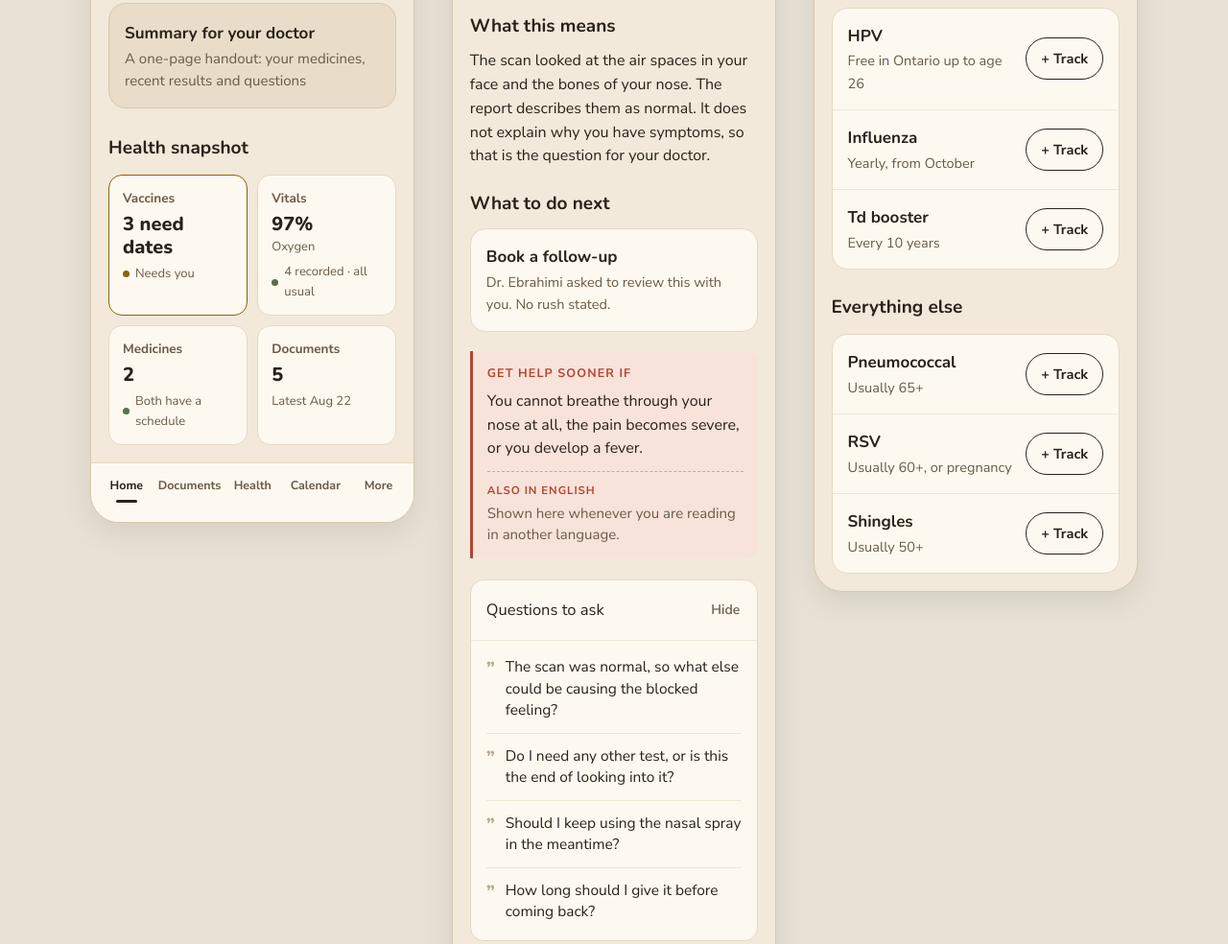
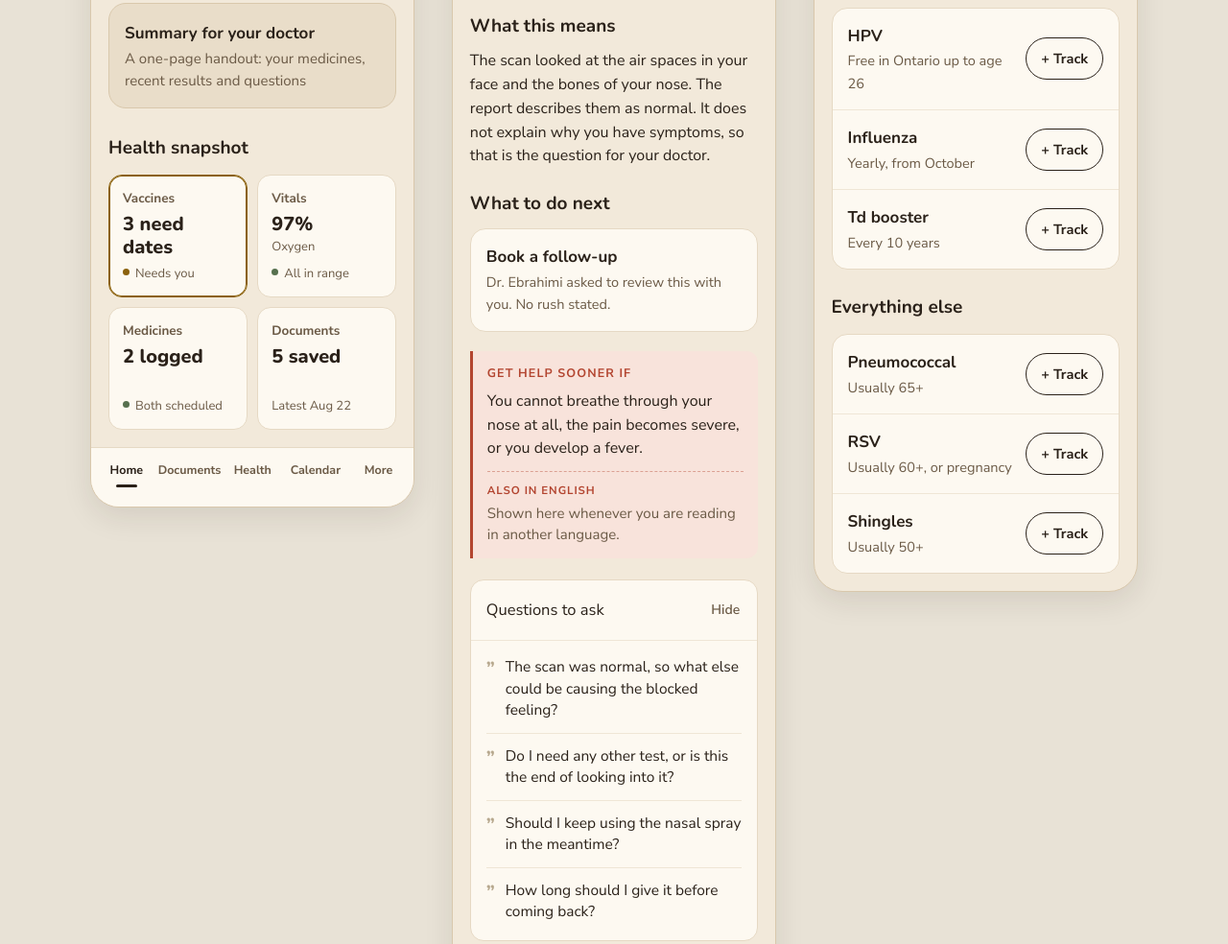
Before and after one commit to syxxn2sly/elucra, a plain HTML site: page docs/redesign-mockup.html in a window 1280 px wide. Shown: the part 1586-2570 px from the top of the page at 96% size. Drawn offline with nearby package versions, Linux system fonts and the light colour scheme.

Commit message:
Align the snapshot tiles to the pixel
The numbers looked wrong because nothing lined up across the four. Three
separate causes, all invisible until measured: the value block had no
fixed height, so "3 need dates" wrapping pushed its status line 20px
below the tile beside it; the status dot was centred against a wrapped
block instead of sitting with the first line; and the attention tile's
1.5px border shifted its contents half a pixel down from its neighbours'
1px.

The value is now always two lines tall whether it needs them or not, the
status starts at a fixed offset rather than being pinned to the bottom,
the dot aligns to the first line, and the attention state uses an inset
ring so the border width never changes. Status lines are short enough not
to wrap, which is what made the rows different heights.

Label at 14, value at 40, status at 93, height 128 — identical in all
four, verified rather than eyeballed.

```diff
--- a/docs/redesign-mockup.html
+++ b/docs/redesign-mockup.html
@@ -251,21 +251,36 @@
   }
 
   .snapgrid { display: grid; grid-template-columns: 1fr 1fr; gap: 10px; margin-top: 12px; }
+  /*
+    Every tile is the same three rows in the same places: label, value,
+    status. The value gets the height of two lines whether it needs them or
+    not, so "3 need dates" wrapping cannot push its status line lower than the
+    tile beside it. Without that the grid reads as four unrelated boxes that
+    happen to sit together.
+  */
   .snap {
     background: #FDF9F1; border: 1px solid #E6D9C4; border-radius: 14px;
-    padding: 13px 14px; min-height: 92px;
+    padding: 13px 14px; min-height: 116px;
+    display: flex; flex-direction: column;
   }
-  .snap.attn { border-color: #8B610C; border-width: 1.5px; }
+  .snap.attn { border-color: #8B610C; box-shadow: inset 0 0 0 1px #8B610C; }
   .snap .sl { font-size: 13.5px; font-weight: 700; color: #6B5A46; }
-  .snap .sv { font-family: var(--head); font-weight: 800; font-size: 20px; margin-top: 4px; line-height: 1.2; }
-  .snap .ss { font-size: 13px; color: #6B5A46; margin-top: 5px; display: flex; align-items: center; gap: 6px; }
+  .snap .sv {
+    font-family: var(--head); font-weight: 800; font-size: 20px;
+    margin-top: 4px; line-height: 1.2; min-height: 48px;
+  }
+  /* Pinned to the bottom so the status sits on one line across all four. */
+  .snap .ss {
+    font-size: 13px; color: #6B5A46; margin-top: 5px;
+    display: flex; align-items: flex-start; gap: 6px;
+  }
 
   /*
     The vitals tile previews each measure in turn rather than promoting one.
     Four readings, twelve seconds, so it reads as ambient rather than as
     something demanding attention — this is a dashboard tile, not an alert.
   */
-  .cycle { position: relative; height: 46px; margin-top: 4px; }
+  .cycle { position: relative; height: 48px; margin-top: 4px; }
   .cy {
     position: absolute; inset: 0; opacity: 0;
     animation: cyc 12s infinite;
@@ -288,7 +303,8 @@
     .cy { animation: none; opacity: 0; }
     .cy:first-child { opacity: 1; }
   }
-  .dot { width: 7px; height: 7px; border-radius: 999px; flex: none; }
+  /* Aligned to the first line of text, not centred on a wrapped block. */
+  .dot { width: 7px; height: 7px; border-radius: 999px; flex: none; margin-top: 5px; }
   .dot.green { background: #56704E; }
   .dot.amber { background: #8B610C; }
   .dot.red { background: #B34530; }
@@ -483,16 +499,16 @@
                   <div class="cy" style="animation-delay:6s"><b>71.2 kg</b><span>Weight</span></div>
                   <div class="cy" style="animation-delay:9s"><b>68 bpm</b><span>Heart rate</span></div>
                 </div>
-                <div class="ss"><span class="dot green"></span>4 recorded · all usual</div>
+                <div class="ss"><span class="dot green"></span>All in range</div>
               </div>
               <div class="snap">
                 <div class="sl">Medicines</div>
-                <div class="sv">2</div>
-                <div class="ss"><span class="dot green"></span>Both have a schedule</div>
+                <div class="sv">2 logged</div>
+                <div class="ss"><span class="dot green"></span>Both scheduled</div>
               </div>
               <div class="snap">
                 <div class="sl">Documents</div>
-                <div class="sv">5</div>
+                <div class="sv">5 saved</div>
                 <div class="ss">Latest Aug 22</div>
               </div>
             </div>
```
